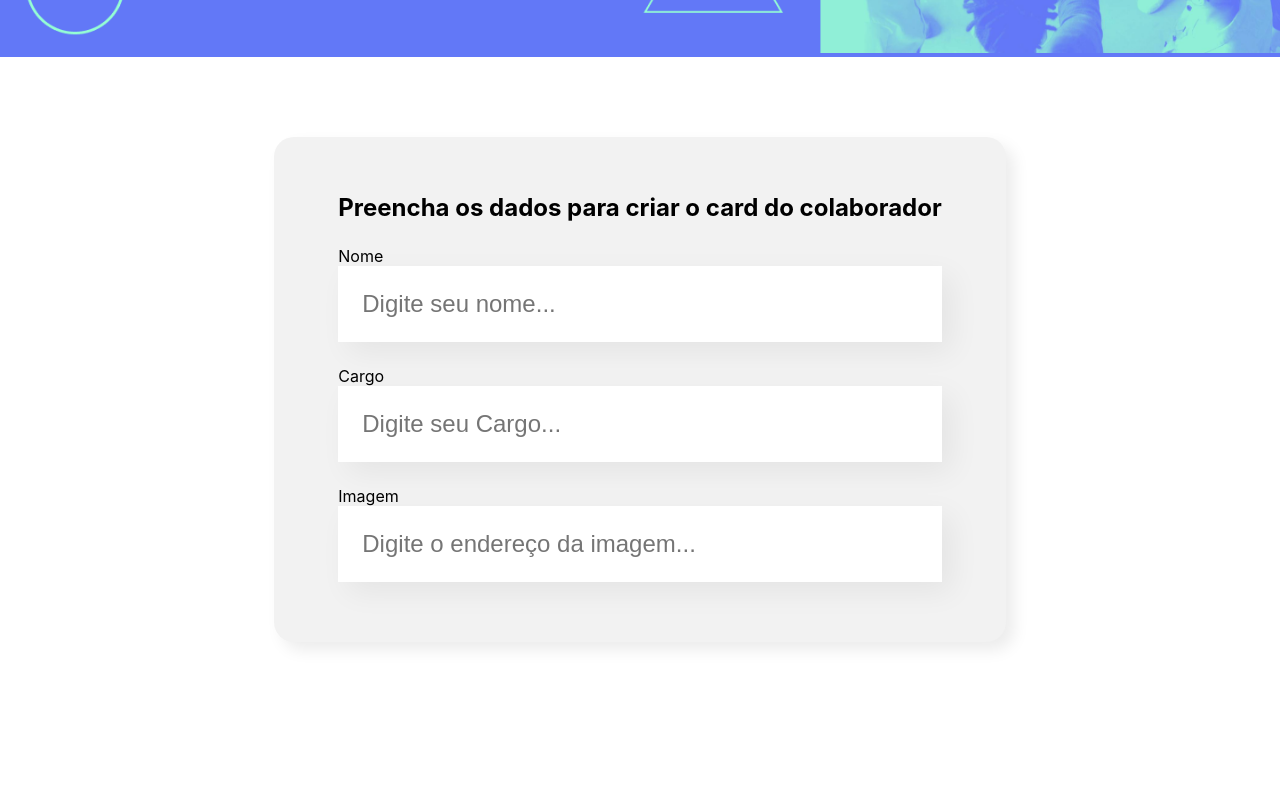
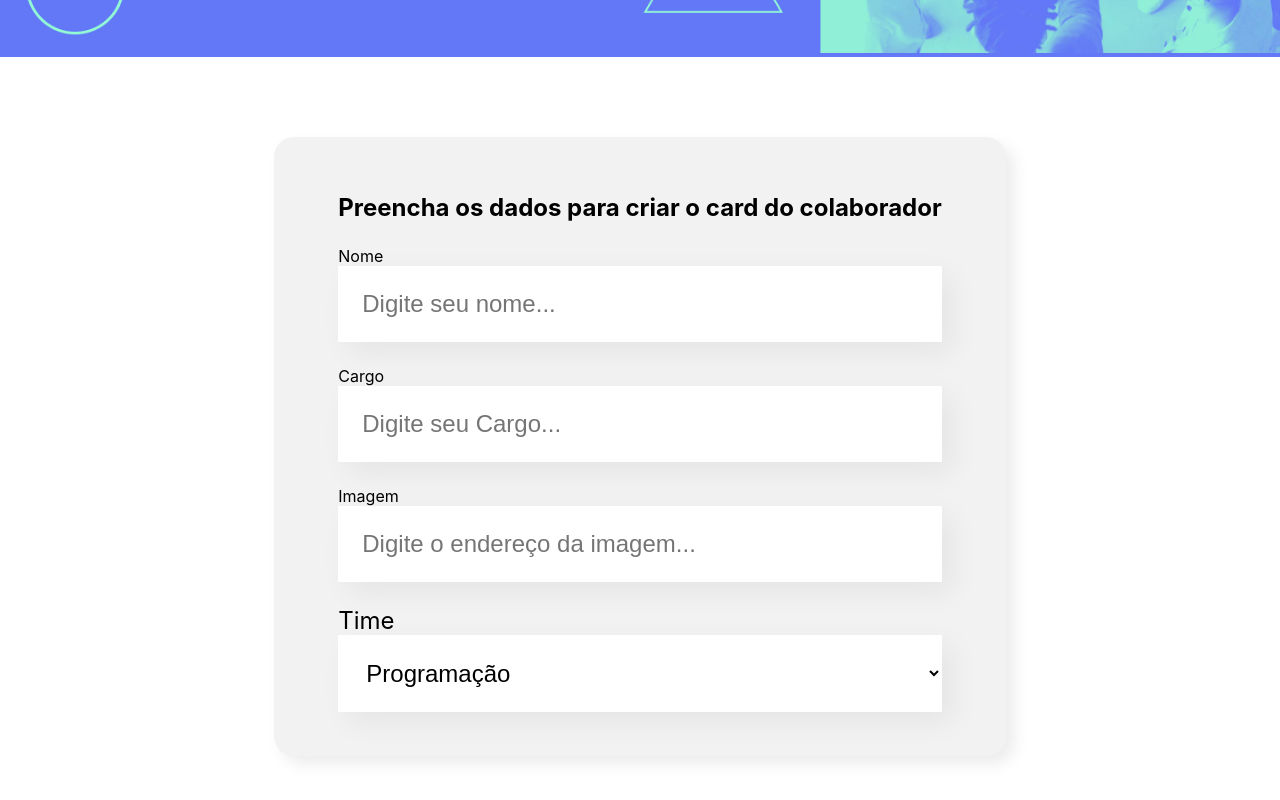
Before and after one commit to FelipeDeMoraes19/employee-hub, a React (Create React App) app in the folder organo/: page / in a window 1280 px wide. Shown: the part 441-1241 px from the top of the page. Before the commit the page ends 1163 px from the top, so only its background shows below. Built offline with nearby package versions, Linux system fonts and the light colour scheme.

Commit message:
Add ListaSuspensa component

```diff
--- a/organo/src/componentes/Formulario/index.js
+++ b/organo/src/componentes/Formulario/index.js
@@ -1,7 +1,18 @@
 import './Formulario.css'
 import CampoTexto from '../CampoTexto'
+import ListaSuspensa from '../ListaSuspensa'
 
 const Formulario = () => {
+
+    const times = [
+        'Programação',
+        'Front-End',
+        'Data-scient',
+        'Devops',
+        'UX e Design',
+        'Mobile',
+        'Inovação e Gestão'
+    ]
 return(
     <section className="formulario">
         <form>
@@ -9,6 +20,7 @@ return(
             <CampoTexto label="Nome" placeholder = "Digite seu nome"/>
             <CampoTexto label="Cargo" placeholder = "Digite seu Cargo"/>
             <CampoTexto label="Imagem" placeholder = "Digite o endereço da imagem"/>
+            <ListaSuspensa label = "Time" itens={times} />
         </form>
     </section>
     )
--- /dev/null
+++ b/organo/src/componentes/ListaSuspensa/ListaSuspensa.css
@@ -0,0 +1,16 @@
+.Lista-Suspensa{
+    display: block;
+    margin-bottom: 8px;
+    font-size: 24px;
+
+}
+
+.Lista-Suspensa select{
+    background-color: #FFF;
+    box-shadow: 10px 10px 30px rgba(0,0,0,0.06);
+    width: 100%;
+    border: none;
+    font-size: 24px;
+    padding: 24px;
+    box-sizing: border-box;
+}
--- /dev/null
+++ b/organo/src/componentes/ListaSuspensa/index.js
@@ -0,0 +1,17 @@
+import './ListaSuspensa.css'
+
+const ListaSuspensa = (props) => {
+    console.log(props.itens)
+    return(
+        <div className ='Lista-Suspensa'>
+            <label>{props.label}</label>
+            <select>
+                {props.itens.map(item => {
+                    return <option key = {item}>{item}</option>
+                })}
+            </select>
+        </div>
+    )
+}
+
+export default ListaSuspensa
```
